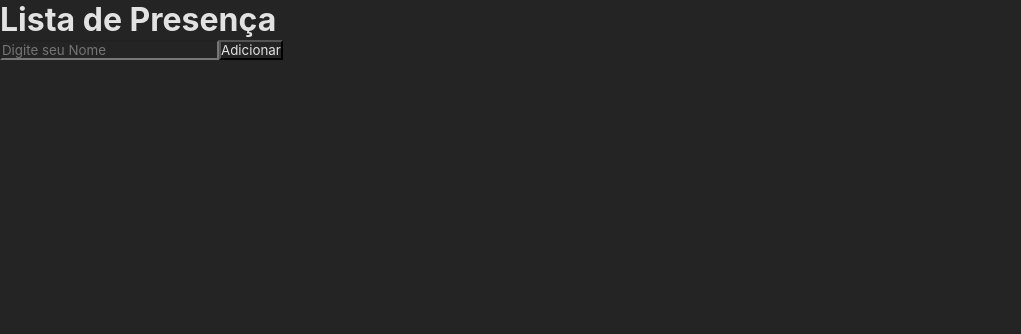
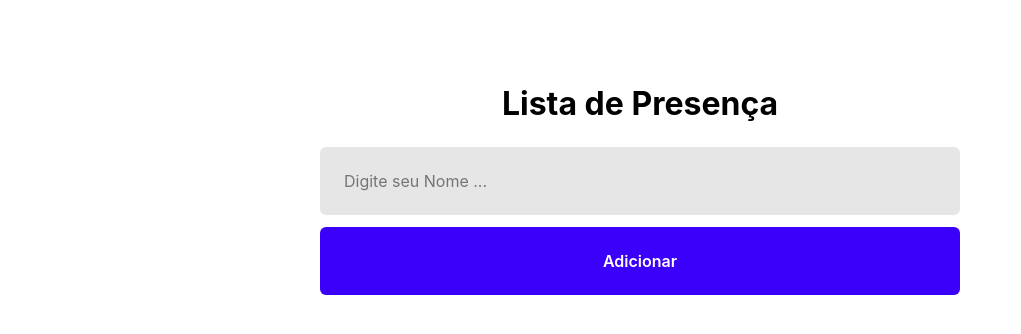
Before and after one commit to marceloicampos/discovery-vite-reactapp, a React (Vite) app in the folder reactapp/: page / in a window 1280 px wide. Shown: the top 334 px of the page, without its empty margins (0-1021 px from the left). Built offline with nearby package versions, Linux system fonts and the light colour scheme.

Commit message:
Estilizando Página CSS

```diff
--- a/reactapp/src/main.jsx
+++ b/reactapp/src/main.jsx
@@ -9,3 +9,4 @@ ReactDOM.createRoot(document.getElementById('root')).render(
         <Home />
     </React.StrictMode>
 )
+// <React.StrictMode> >>> para usar React o StrictMode, onde, por exemplo, todas a variáveis devem ser declaradas
--- a/reactapp/src/pages/Home/index.jsx
+++ b/reactapp/src/pages/Home/index.jsx
@@ -2,11 +2,11 @@ import './styles.css'
 
 export function Home() {
     return (
-        <>
+        <div className="container">
             <h1>Lista de Presença</h1>
-            <input type="text" placeholder="Digite seu Nome" />
+            <input type="text" placeholder="Digite seu Nome ..." />
             <button type="button">Adicionar</button>
-        </>
+        </div>
     )
 }
 
--- a/reactapp/src/pages/Home/styles.css
+++ b/reactapp/src/pages/Home/styles.css
@@ -0,0 +1,38 @@
+.container {
+    display: flex;
+    align-items: center;
+    flex-direction: column;
+}
+
+.container h1 {
+    margin: 84px 0 24px;
+}
+
+.container input {
+    background: #e6e6e6;
+    border-radius: 6px;
+    border: none;
+    font-size: 16px;
+    font-weight: 400;
+    padding: 24px;
+    width: 50%;
+}
+
+.container button {
+    cursor: pointer;
+    color: #fff;
+    background: #3B00FA;
+    border-radius: 6px;
+    border: none;
+    font-size: 16px;
+    font-weight: 600;
+    margin: 12px 0 84px;
+    padding: 24px;
+    width: 50%;
+
+    transition: filter 0.2s;
+}
+
+.container button:hover {
+    filter: brightness(0.9);
+}
--- a/reactapp/src/styles/global.css
+++ b/reactapp/src/styles/global.css
@@ -1,7 +1,7 @@
 * {
     box-sizing: border-box;
-    background-color: #242424;
-    color: rgba(255, 255, 255, 0.87);
+    /* background-color: #242424; */
+    /* color: rgba(255, 255, 255, 0.87); */
     font-family: Inter, Avenir, Helvetica, Arial, sans-serif;
     margin: 0;
     padding: 0;
```
